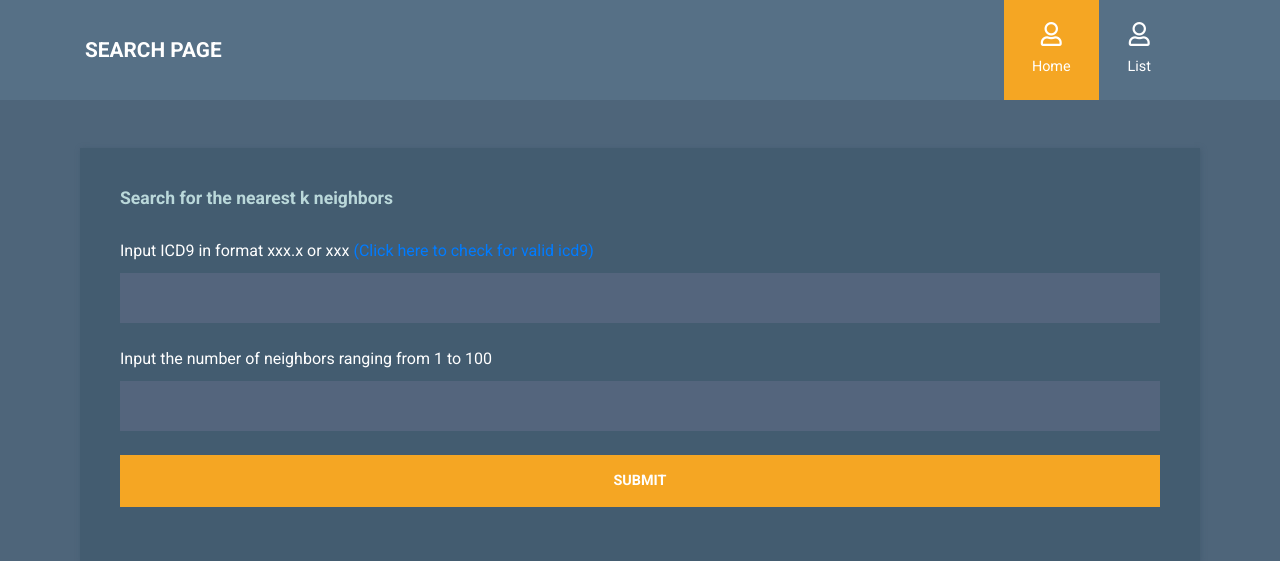
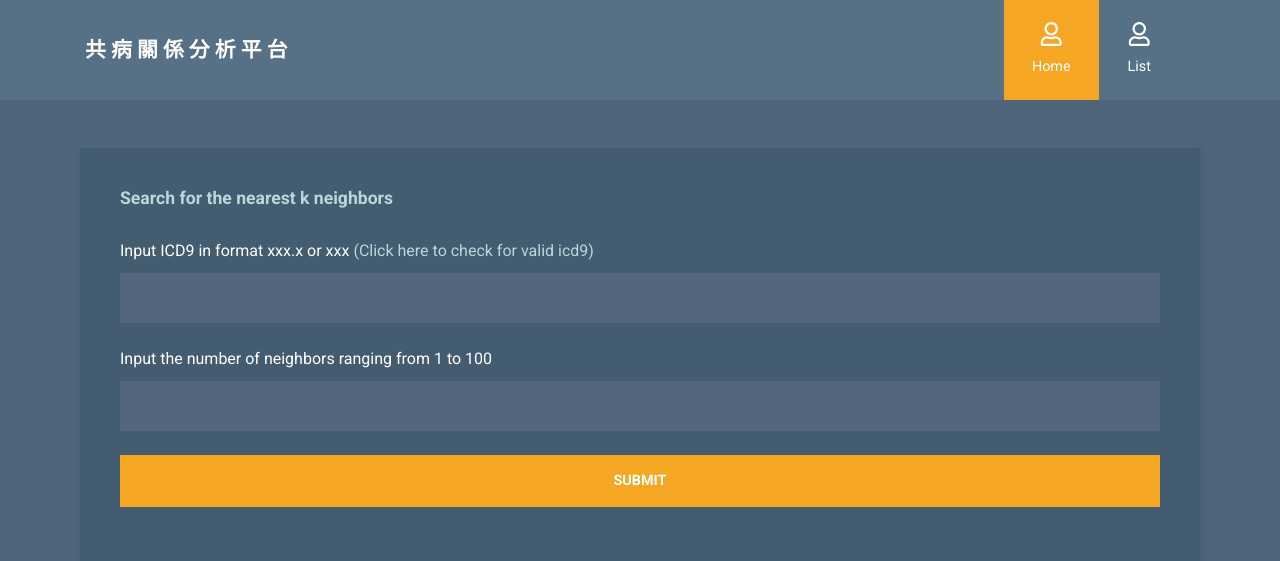
Before and after one commit to irisowo/NYCU_Database_Project_of_Electronic_Medical_Record, a PHP site: page / in a window 1280 px wide. Shown: the top 561 px of the page. Run offline with PHP 8.4, Linux system fonts and the light colour scheme.

Commit message:
Update Website Title and change the color of [form-group label a]
tivial update of README

trivial update of new.css

```diff
--- a/web/css/new.css
+++ b/web/css/new.css
@@ -304,6 +304,15 @@ thead {
   color: #fff;
   margin-bottom: 10px;
 }
+.form-group label a {
+  color:  #BAD8DA;
+  margin-bottom: 10px;
+}
+.form-group label a:hover {
+  color: #f5a623;
+  margin-bottom: 10px;
+}
+
 .tm-hide-sm {
   display: block;
 }
--- a/web/index.php
+++ b/web/index.php
@@ -8,7 +8,7 @@
       <nav class="navbar navbar-expand-xl">
         <div class="container h-100">
           <a class="navbar-brand" href="index.php">
-            <h1 class="tm-site-title mb-0">Search page</h1>
+            <h1 class="tm-site-title mb-0">共 病 關 係 分 析 平 台</h1>
           </a>
           <button
             class="navbar-toggler ml-auto mr-0"
--- a/web/list.php
+++ b/web/list.php
@@ -19,7 +19,7 @@
         <nav class="navbar navbar-expand-xl">
           <div class="container h-100">
             <a class="navbar-brand" href="index.php">
-              <h1 class="tm-site-title mb-0">SEARCH PAGE</h1>
+              <h1 class="tm-site-title mb-0">共 病 關 係 分 析 平 台</h1>
             </a>
             <button
               class="navbar-toggler ml-auto mr-0"
--- a/web/search_result.php
+++ b/web/search_result.php
@@ -13,7 +13,7 @@
         <nav class="navbar navbar-expand-xl">
           <div class="container h-100">
             <a class="navbar-brand" href="index.php">
-              <h1 class="tm-site-title mb-0">Search page</h1>
+              <h1 class="tm-site-title mb-0">共 病 關 係 分 析 平 台</h1>
             </a>
             <button
               class="navbar-toggler ml-auto mr-0"
```
Also changed, not shown: README.md.
